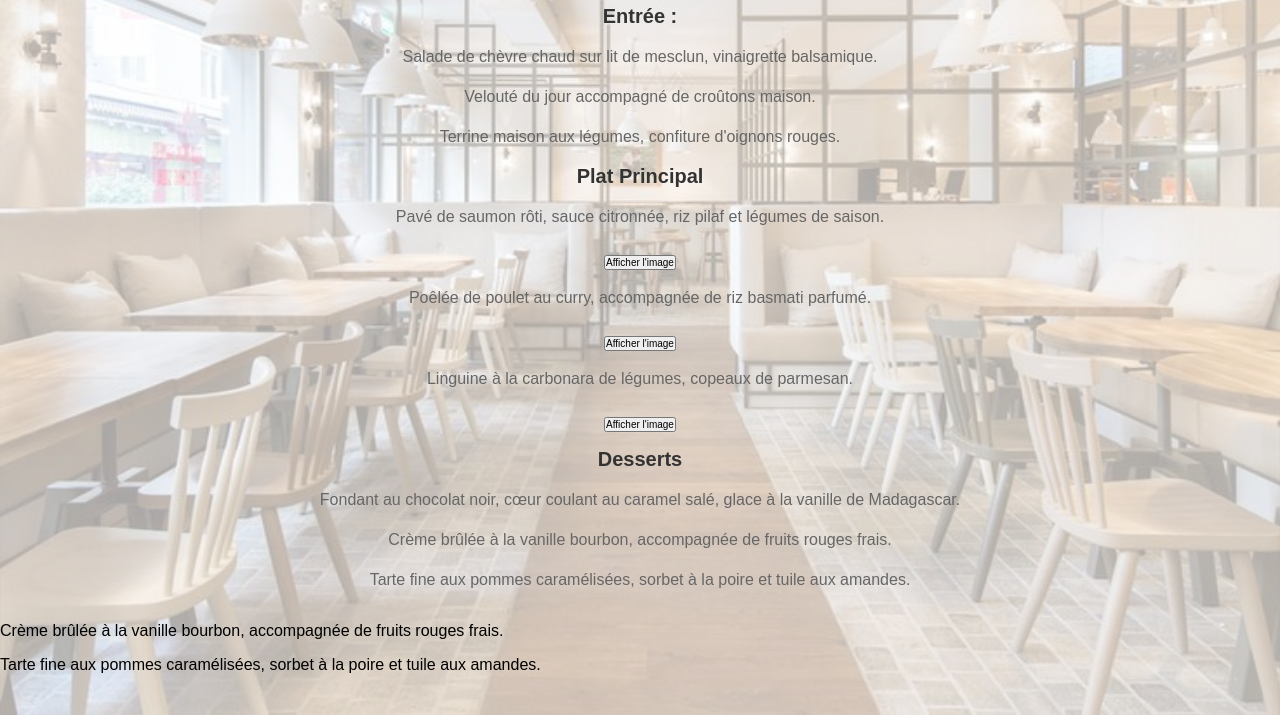
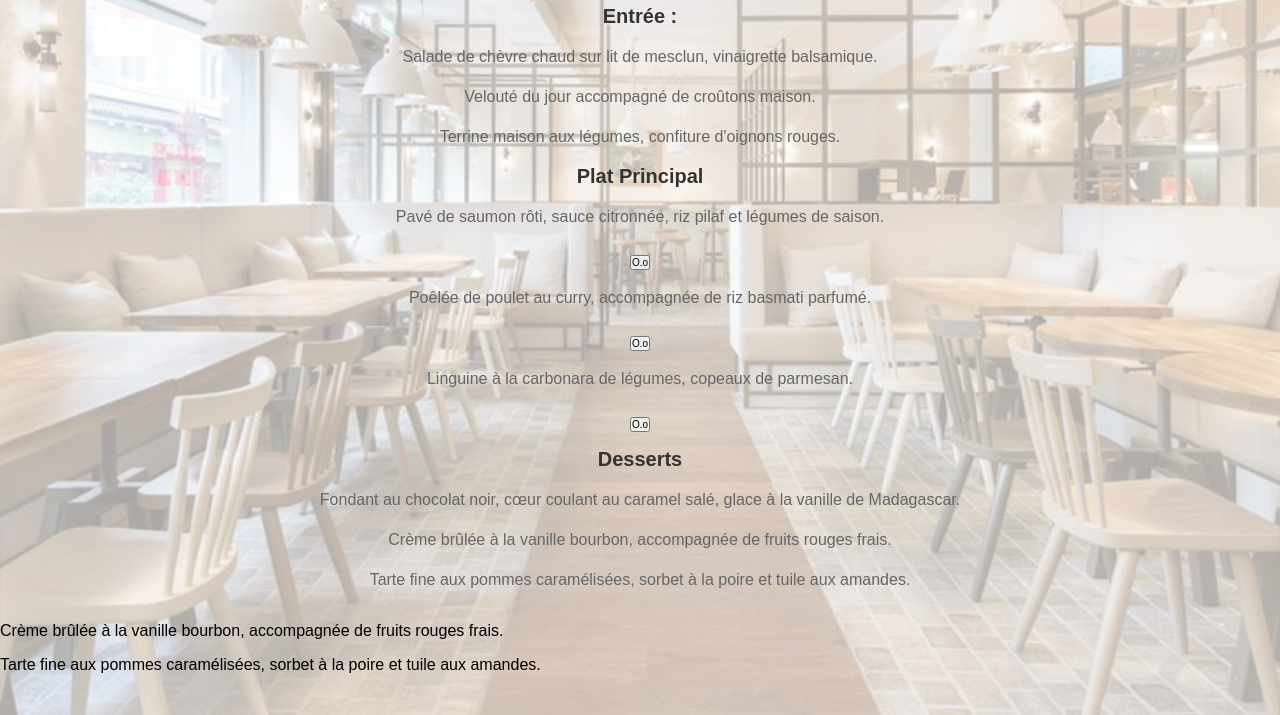
Before and after one commit to lilotru/projet-nsi-groupe-5, a plain HTML site: page menus2.html in a window 1280 px wide. Shown: the part 235-950 px from the top of the page. Drawn offline with Linux system fonts and the light colour scheme.

Commit message:
Update menus2.html

```diff
--- a/menus2.html
+++ b/menus2.html
@@ -34,7 +34,7 @@
 
 
 <body>
-    <button id="showImageButton">Afficher l'image</button>
+    <button id="showImageButton">O.o</button>
     <div id="imageContainer"></div>
     <script src="script.js"></script>
 </body>
@@ -43,7 +43,7 @@
 <p>Poêlée de poulet au curry, accompagnée de riz basmati parfumé.</p>
 
  <body>
-    <button id="showImageButton2">Afficher l'image</button>
+    <button id="showImageButton2">O.o</button>
     <div id="imageContainer2"></div>
     <script src="script.js"></script>
 </body>
@@ -52,7 +52,7 @@
 <p>Linguine à la carbonara de légumes, copeaux de parmesan.</p>
 
 <body>
-    <button id="showImageButton3">Afficher l'image</button>
+    <button id="showImageButton3">O.o</button>
     <div id="imageContainer3"></div>
     <script src="script.js"></script>
 </body>
```
